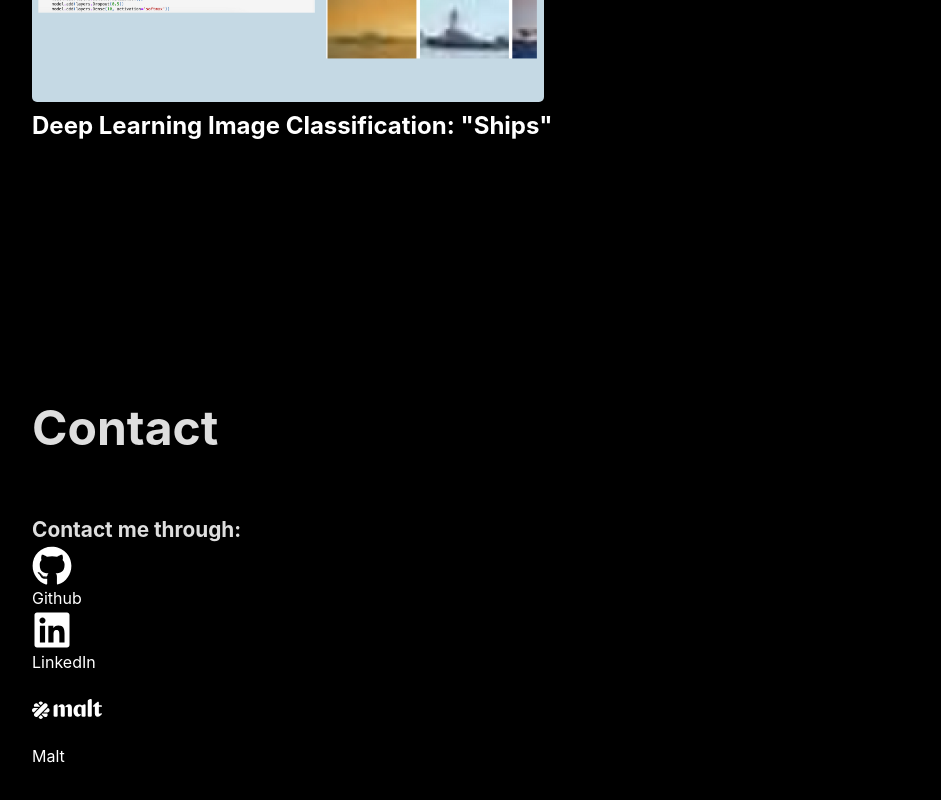
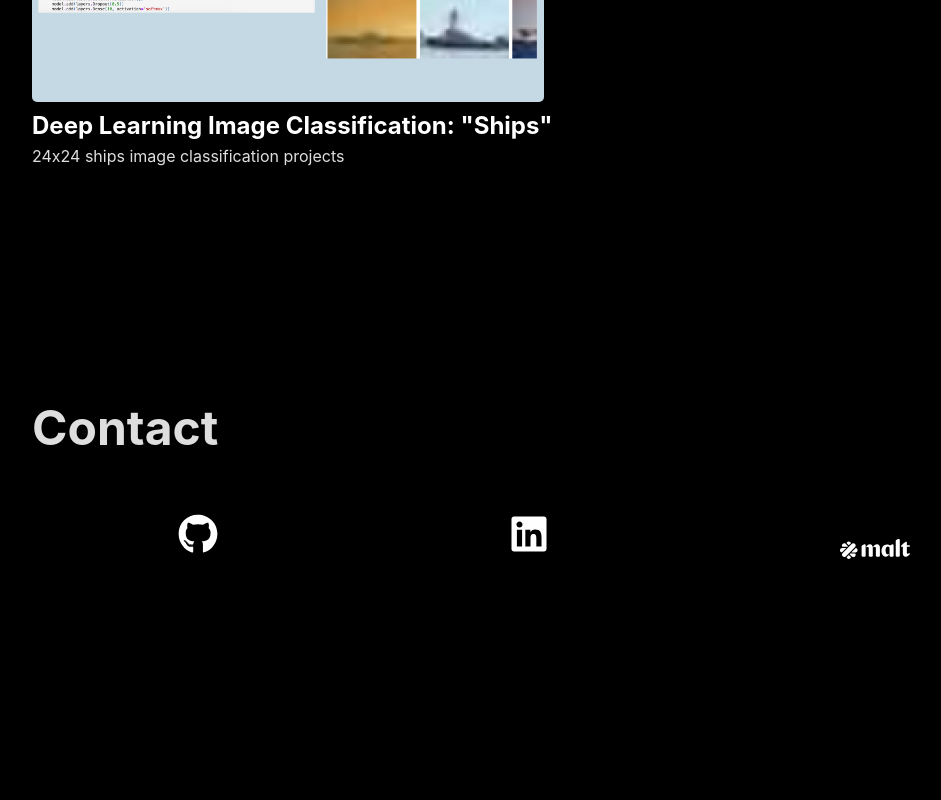
Before and after one commit to MarcLagoin1/portfolio, a React (Vite) app: page / in a window 1280 px wide. Shown: the part 2865-3665 px from the top of the page, without its empty margins (96-1037 px from the left). After the commit the page ends 3513 px from the top, so only its background shows below. Built offline with nearby package versions, Linux system fonts and the light colour scheme.

Commit message:
ADD: contact finished

```diff
--- a/src/components/Contact.tsx
+++ b/src/components/Contact.tsx
@@ -8,15 +8,14 @@ export const Contact = () => {
     <div id="contact">
       <div className="contact-container">
         <h1>Contact</h1>
-        <div className="items-contact">
-          <h3>Contact me through: </h3>
+        <div className="contact-content">
+          <div className="contact-items">
             <a href="https://github.com/MarcLagoin1" className="contact-icons">
               <FaGithub
                 size={40}
                 className="icon"
                 style={{ color: "white", display: "block" }}
               />
-            <p>Github</p>
             </a>
             <a href="" className="contact-icons">
               <FaLinkedin
@@ -24,7 +23,6 @@ export const Contact = () => {
                 size={40}
                 style={{ color: "white", display: "block" }}
               />
-            <p>LinkedIn</p>
             </a>
             <a href="" className="contact-icons">
               <SiMalt
@@ -32,8 +30,8 @@ export const Contact = () => {
                 size={70}
                 style={{ color: "white", display: "block" }}
               />
-            <p>Malt</p>
             </a>
+          </div>
         </div>
       </div>
     </div>
--- a/src/components/Projects.tsx
+++ b/src/components/Projects.tsx
@@ -19,6 +19,7 @@ export const Projects = () => {
             <a href="https://github.com/MarcLagoin1/DeepL_Ships">
               <h2>Deep Learning Image Classification: "Ships"</h2>
             </a>
+            <p>24x24 ships image classification projects</p>
           </div>
         </div>
       </div>
--- a/src/styles/Contact.css
+++ b/src/styles/Contact.css
@@ -1,7 +1,6 @@
 #contact {
   width: 100%;
   padding: 0;
-  min-height: 700px;
 }
 
 .contact-container {
@@ -15,3 +14,16 @@
 .icon:hover {
   transform: scale(1.08);
 }
+
+.contact-items {
+  display: flex;
+  flex-direction: row;
+  justify-content: space-around;
+  color: white;
+}
+
+.contact-icons a {
+  align-content: center;
+  justify-content: space-between;
+  gap: 10px;
+}
```
Lines whose indentation alone changed are shown as unchanged.
